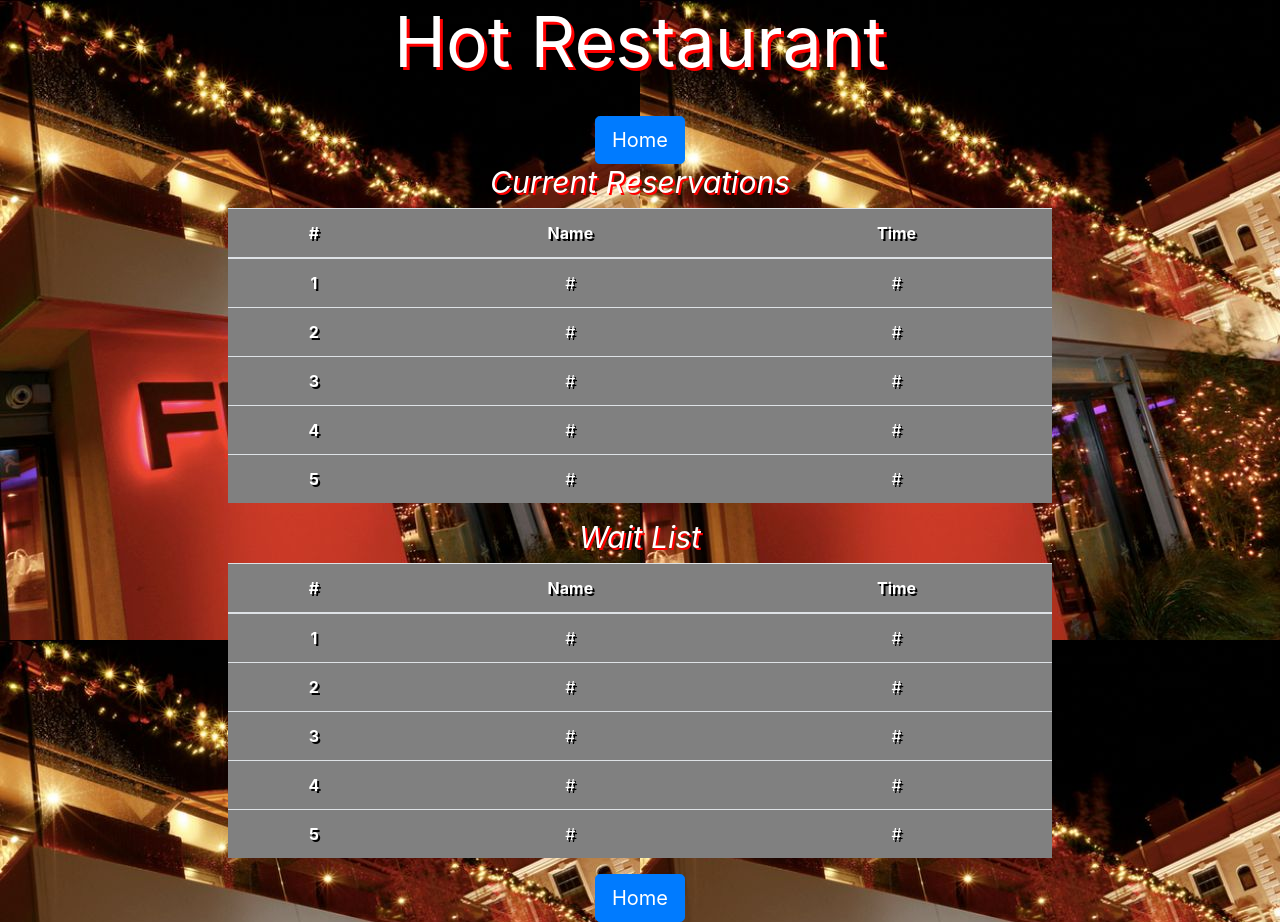
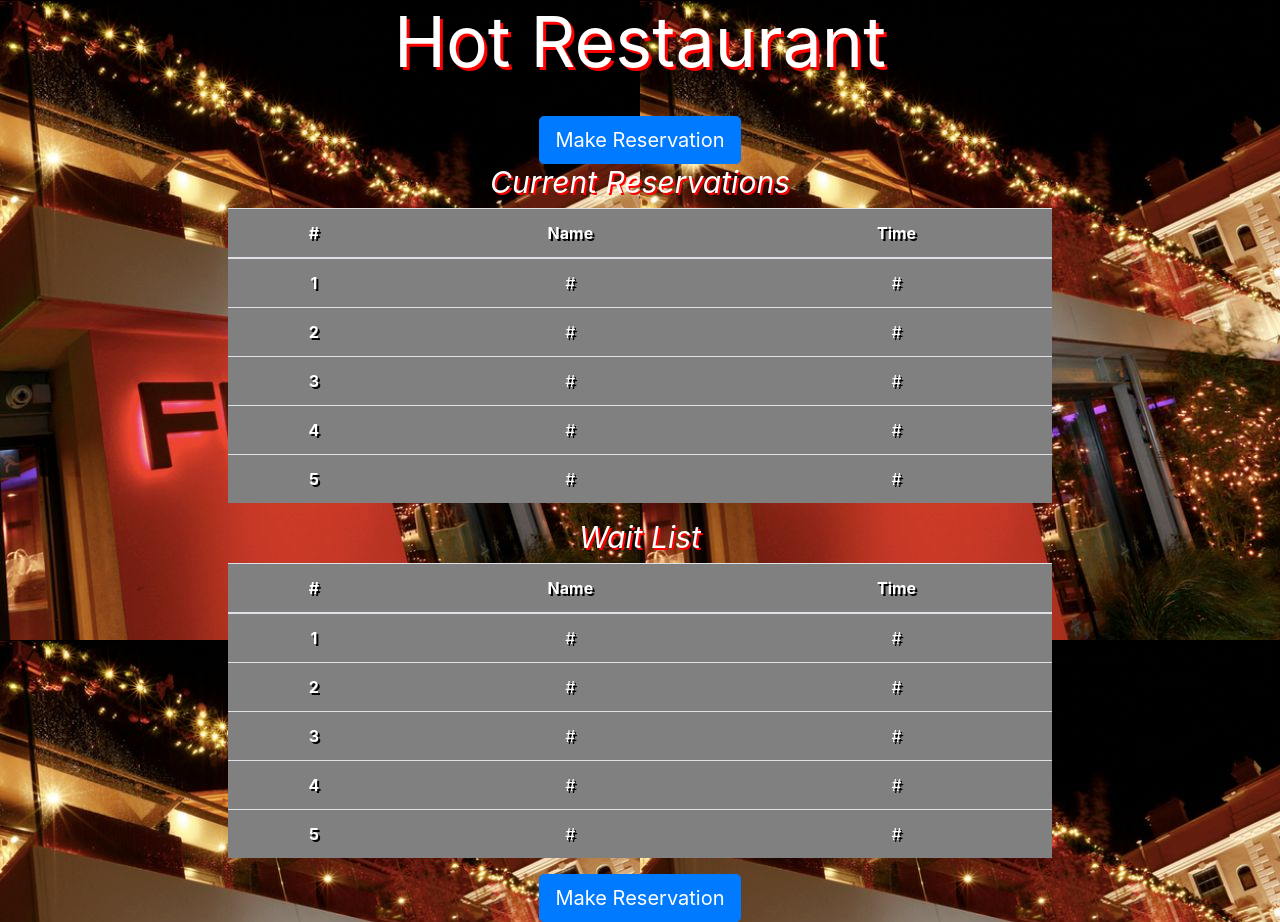
Before and after one commit to diani091/hotrestaurant.github.io, a plain HTML site: page tables.html in a window 1280 px wide. Drawn offline with nearby package versions, Linux system fonts and the light colour scheme.

Commit message:
Styling tables.html page.

```diff
--- a/tables.html
+++ b/tables.html
@@ -27,7 +27,7 @@
             <div class="col-sm-2"></div>
             <div class="col-sm-8">
 
-                <a class="btn btn-primary btn-lg" href="index.html" role="button">Home</a>
+                <a class="btn btn-primary btn-lg" href="index.html" role="button">Make Reservation</a>
 
                 <br>
 
@@ -106,7 +106,7 @@
                 </table>
 
 
-                <a class="btn btn-primary btn-lg" href="index.html" role="button">Home</a>
+                <a class="btn btn-primary btn-lg" href="index.html" role="button">Make Reservation</a>
 
 
 
```
